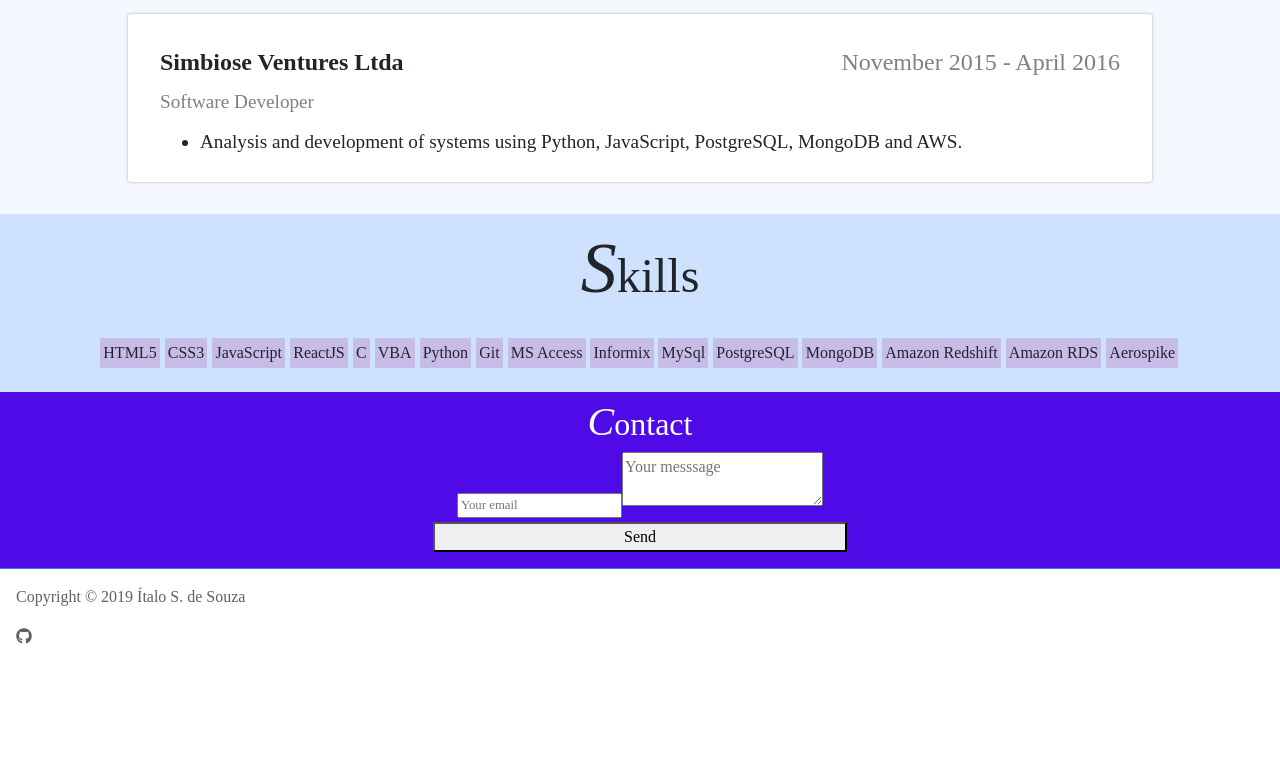
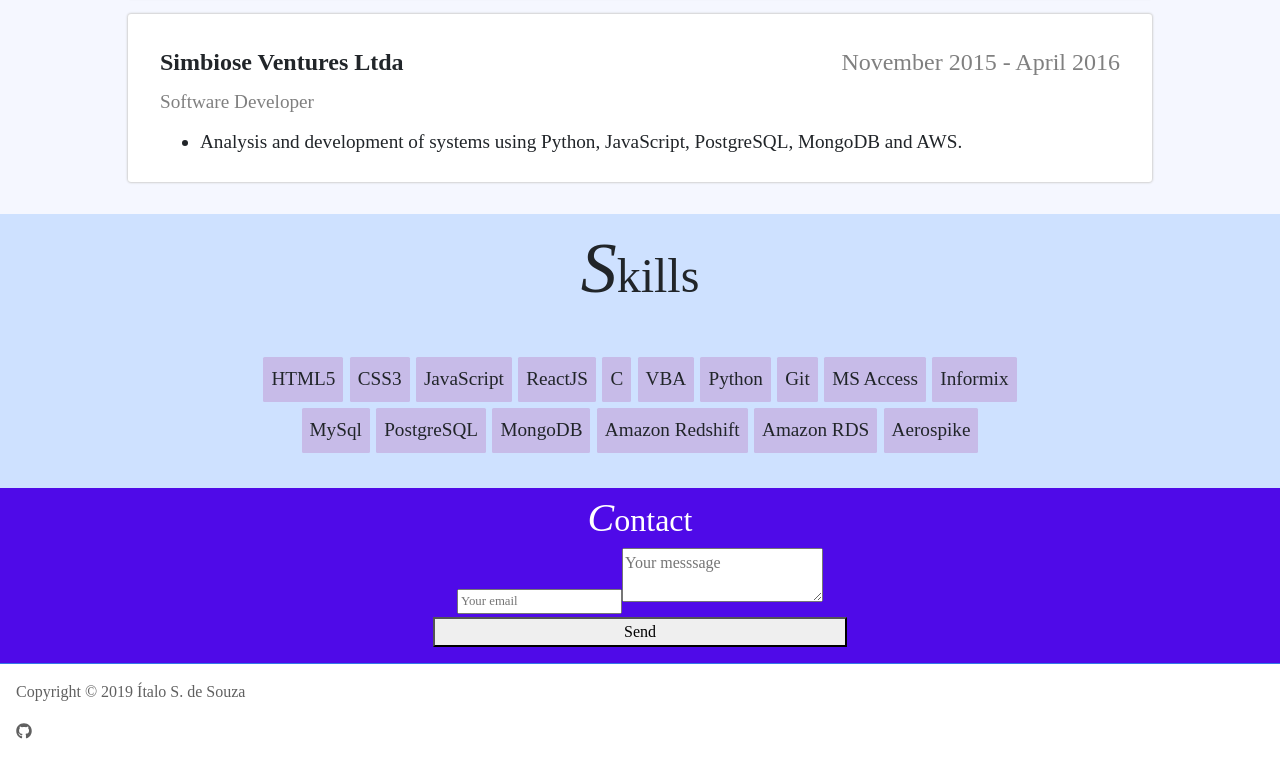
Before and after one commit to isds/myresume, a React (Create React App) app in the folder myresume/: page / in a window 1280 px wide. Shown: the part 2388-3164 px from the top of the page. Before the commit the page ends 3069 px from the top, so only its background shows below. Built offline with nearby package versions, Linux system fonts and the light colour scheme.

Commit message:
Adding padding to skill card items. Reduced width to 60%. Removed unnused  tag.

```diff
--- a/myresume/src/components/Skills/Skills.css
+++ b/myresume/src/components/Skills/Skills.css
@@ -1,6 +1,7 @@
 .skills-container {
   display: flex;
   flex-direction: column;
+  align-items: center;
 
   background-color: #cee1ff;
   padding-bottom: 1rem;
@@ -21,15 +22,16 @@
 }
 
 .skills-card {
+  width: 60%;
+  margin: 1rem;
   padding-top: 1rem;
   text-align: center;
 }
 
 .skill-item {
-  padding: 0.2rem;
-  margin-left: 0.1rem;
-  margin-right: 0.2rem;
+  padding: 0.5rem;
+  margin: 0.2rem;
   border-radius: 0.1rem;
-  font-size: 1rem;
+  font-size: 1.2rem;
   background-color: #C7BBE8;
 }
--- a/myresume/src/components/Skills/Skills.js
+++ b/myresume/src/components/Skills/Skills.js
@@ -19,10 +19,8 @@ class Skills extends Component {
             Skills
           </span>
         </div>
-        <div>
-          <div className="skills-card">
-            {skillItems}
-          </div>
+        <div className="skills-card">
+          {skillItems}
         </div>
       </div>
     );
```
